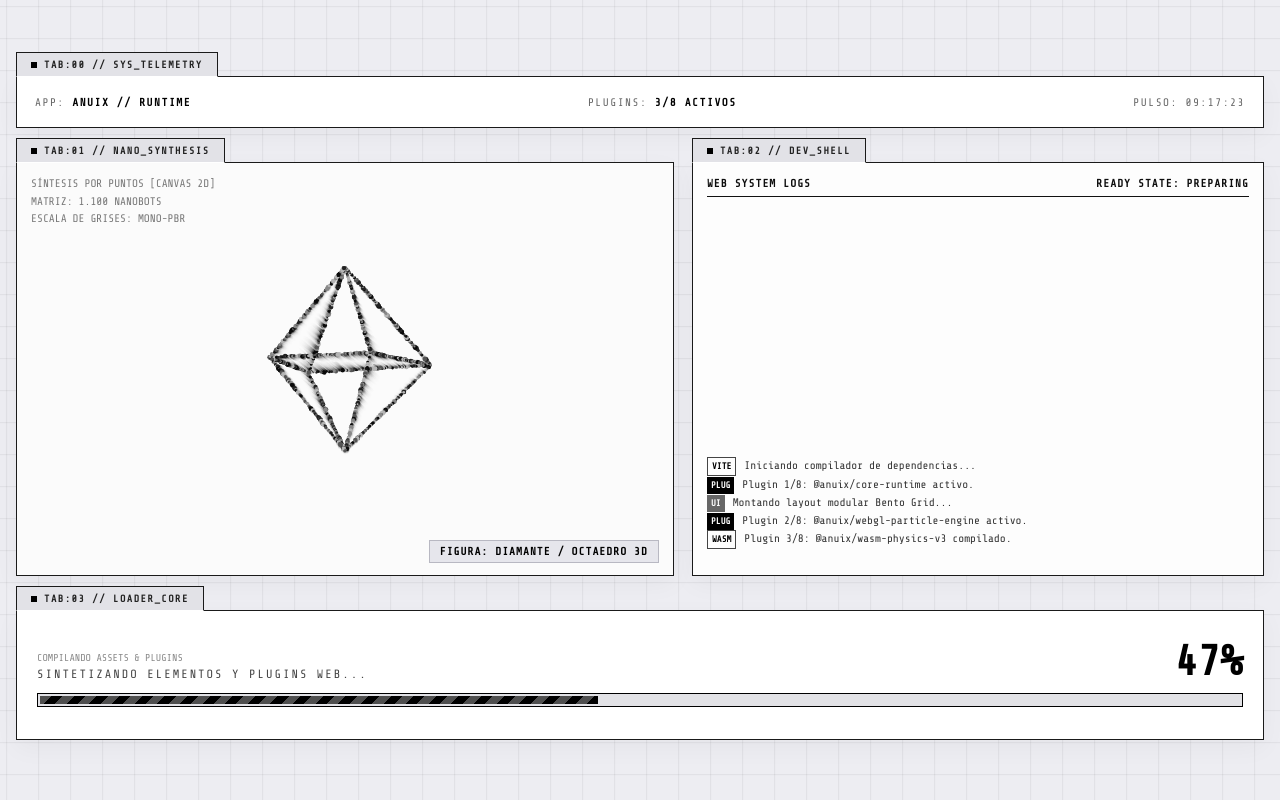
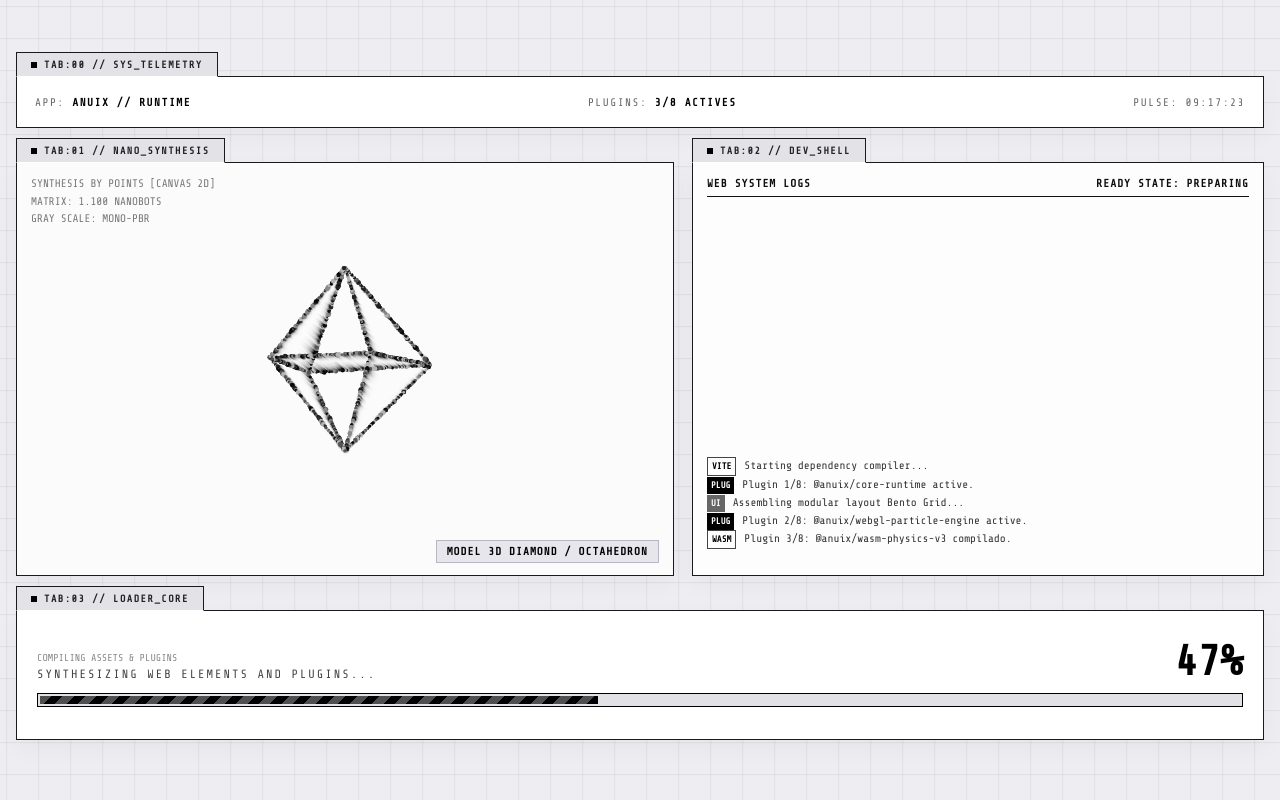
Before and after one commit to anuixdev/anuix-hub, a React (Vite) app: page / in a window 1280 px wide. Built offline with nearby package versions, Linux system fonts and the light colour scheme.

Commit message:
feat: LoadingScreen v1.1 finished. All in english

```diff
--- a/src/components/LoadingScreen.jsx
+++ b/src/components/LoadingScreen.jsx
@@ -3,18 +3,18 @@ import NanoCanvas from './NanoCanvas.jsx'
 import './css/LoadingScreen.css';
 
 const WEB_LOGS = [
-  { pill: "pill-plugin", type: "VITE", isPlugin: false, msg: "Iniciando compilador de dependencias..." },
-  { pill: "pill-ok",     type: "PLUG", isPlugin: true,  msg: "Plugin 1/8: @anuix/core-runtime activo." },
-  { pill: "pill-ui",     type: "UI  ", isPlugin: false, msg: "Montando layout modular Bento Grid..." },
-  { pill: "pill-ok",     type: "PLUG", isPlugin: true,  msg: "Plugin 2/8: @anuix/webgl-particle-engine activo." },
+  { pill: "pill-plugin", type: "VITE", isPlugin: false, msg: "Starting dependency compiler..." },
+  { pill: "pill-ok",     type: "PLUG", isPlugin: true,  msg: "Plugin 1/8: @anuix/core-runtime active." },
+  { pill: "pill-ui",     type: "UI  ", isPlugin: false, msg: "Assembling modular layout Bento Grid..." },
+  { pill: "pill-ok",     type: "PLUG", isPlugin: true,  msg: "Plugin 2/8: @anuix/webgl-particle-engine active." },
   { pill: "pill-plugin", type: "WASM", isPlugin: true,  msg: "Plugin 3/8: @anuix/wasm-physics-v3 compilado." },
-  { pill: "pill-ok",     type: "PLUG", isPlugin: true,  msg: "Plugin 4/8: @anuix/motion-physics-v2 activo." },
-  { pill: "pill-ui",     type: "CSS ", isPlugin: false, msg: "Compilando tokens monocromáticos PBR..." },
-  { pill: "pill-ok",     type: "PLUG", isPlugin: true,  msg: "Plugin 5/8: @anuix/pbr-shaders vinculado." },
-  { pill: "pill-ok",     type: "PLUG", isPlugin: true,  msg: "Plugin 6/8: @anuix/service-worker-cache activo." },
-  { pill: "pill-ok",     type: "PLUG", isPlugin: true,  msg: "Plugin 7/8: @anuix/tactile-feedback-core activo." },
-  { pill: "pill-ok",     type: "PLUG", isPlugin: true,  msg: "Plugin 8/8: @anuix/auth-session-gate verificado." },
-  { pill: "pill-ok",     type: "READY",isPlugin: false, msg: "Todos los módulos inicializados al 100%." },
+  { pill: "pill-ok",     type: "PLUG", isPlugin: true,  msg: "Plugin 4/8: @anuix/motion-physics-v2 active." },
+  { pill: "pill-ui",     type: "CSS ", isPlugin: false, msg: "Compiling monochrome PBR tokens..." },
+  { pill: "pill-ok",     type: "PLUG", isPlugin: true,  msg: "Plugin 5/8: @anuix/pbr-shaders linked." },
+  { pill: "pill-ok",     type: "PLUG", isPlugin: true,  msg: "Plugin 6/8: @anuix/service-worker-cache active." },
+  { pill: "pill-ok",     type: "PLUG", isPlugin: true,  msg: "Plugin 7/8: @anuix/tactile-feedback-core active." },
+  { pill: "pill-ok",     type: "PLUG", isPlugin: true,  msg: "Plugin 8/8: @anuix/auth-session-gate verified." },
+  { pill: "pill-ok",     type: "READY",isPlugin: false, msg: "All modules initialized to 100%." },
 ];
 
 export default function LoadingScreen({ children, onComplete, onLoaded }) {
@@ -30,7 +30,6 @@ export default function LoadingScreen({ children, onComplete, onLoaded }) {
   const [logs, setLogs] = useState([]);
   const [isCompleted, setIsCompleted] = useState(false);
 
-  // Estados de animación cinemática
   const [shutterClosed, setShutterClosed] = useState(false);
   const [laserState, setLaserState] = useState('');
   const [pointState, setPointState] = useState('');
@@ -39,7 +38,6 @@ export default function LoadingScreen({ children, onComplete, onLoaded }) {
   const [destPageActive, setDestPageActive] = useState(false);
   const [isAnimationDone, setIsAnimationDone] = useState(false);
 
-  // 1. Reloj de pulso
   useEffect(() => {
     const timer = setInterval(() => {
       setClock(new Date().toTimeString().split(' ')[0]);
@@ -47,10 +45,9 @@ export default function LoadingScreen({ children, onComplete, onLoaded }) {
     return () => clearInterval(timer);
   }, []);
 
-  // 2. Mecanografía inicial
   useEffect(() => {
     const tTitle = "ANUIX HUB";
-    const tSub = "[ WEB CORE ENVIRONMENT // V 4.2 ]";
+    const tSub = "[ WEB CORE ENVIRONMENT // V 1.0 ]";
     let i = 0, j = 0;
 
     const intervalTitle = setInterval(() => {
@@ -77,7 +74,6 @@ export default function LoadingScreen({ children, onComplete, onLoaded }) {
     return () => clearInterval(intervalTitle);
   }, []);
 
-  // 3. Simulación de carga asíncrona
   useEffect(() => {
     if (!hudOpened || isCompleted) return;
 
@@ -108,16 +104,15 @@ export default function LoadingScreen({ children, onComplete, onLoaded }) {
           logIndex = targetLogIdx;
         }
 
-        if (currentProgress < 30) setStatusMsg("CARGANDO MÓDULOS DEL NÚCLEO...");
-        else if (currentProgress < 70) setStatusMsg("SINTETIZANDO ELEMENTOS Y PLUGINS WEB...");
-        else if (currentProgress < 98) setStatusMsg("OPTIMIZANDO DISPERSIÓN DE GRISES Y DOM...");
+        if (currentProgress < 30) setStatusMsg("LOADING MODULES FROM CORE...");
+        else if (currentProgress < 70) setStatusMsg("SYNTHESIZING WEB ELEMENTS AND PLUGINS...");
+        else if (currentProgress < 98) setStatusMsg("OPTIMIZING GRAY AND DOM DISPERSION...");
       }
     }, 45);
 
     return () => clearInterval(interval);
   }, [hudOpened, isCompleted]);
 
-  // 4. Secuencia cinemática final
   useEffect(() => {
     if (!isCompleted) return;
 
@@ -139,12 +134,10 @@ export default function LoadingScreen({ children, onComplete, onLoaded }) {
               setPointState('hidden');
               setRippleActive(true);
 
-              // Nacimiento de la circunferencia y expansión circular
               const t6 = setTimeout(() => {
                 setCircumferenceExpand(true);
                 setDestPageActive(true);
 
-                // Fin total: desmontar loader y pasar a la web nativa
                 const t7 = setTimeout(() => {
                   setIsAnimationDone(true);
                   if (typeof onComplete === 'function') onComplete();
@@ -172,7 +165,6 @@ export default function LoadingScreen({ children, onComplete, onLoaded }) {
     return () => clearTimeout(t1);
   }, [isCompleted, onComplete, onLoaded]);
 
-  // Al finalizar la animación, desmontamos el loader y dejamos la web nativa navegable
   if (isAnimationDone) {
     return (
       <main className="anuix-main-site">
@@ -185,7 +177,6 @@ export default function LoadingScreen({ children, onComplete, onLoaded }) {
     <div className="anuix-loader-container">
       <div className="bg-grid"></div>
 
-      {/* 1. INTRO SPLASH */}
       <div id="splash-intro" className={splashFade ? 'fade-out' : ''}>
         <div className="typewriter-title">
           <span>{titleText}</span>
@@ -197,13 +188,12 @@ export default function LoadingScreen({ children, onComplete, onLoaded }) {
         </div>
       </div>
 
-      {/* 2. HUD GRID */}
       <div className={`hud-grid ${hudOpened ? 'opened' : ''}`}>
         <div className="hud-box box-header">
           <div className="tab-handle">TAB:00 // SYS_TELEMETRY</div>
           <div className="tag">APP: <strong>ANUIX // RUNTIME</strong></div>
-          <div className="tag">PLUGINS: <strong>{activePlugins}/8 ACTIVOS</strong></div>
-          <div className="tag">PULSO: <span>{clock}</span></div>
+          <div className="tag">PLUGINS: <strong>{activePlugins}/8 ACTIVES</strong></div>
+          <div className="tag">PULSE: <span>{clock}</span></div>
         </div>
 
         <div className="hud-box box-canvas">
@@ -235,7 +225,7 @@ export default function LoadingScreen({ children, onComplete, onLoaded }) {
           <div className="progress-meta">
             <div>
               <div style={{ fontSize: 10, color: '#888', marginBottom: 4 }}>
-                {isCompleted ? "ESTADO DE SISTEMA: AUTENTICADO" : "COMPILANDO ASSETS & PLUGINS"}
+                {isCompleted ? "SYSTEM STATUS: AUTENTICATED" : "COMPILING ASSETS & PLUGINS"}
               </div>
               <div className="status-text">
                 {isCompleted ? (
@@ -255,13 +245,11 @@ export default function LoadingScreen({ children, onComplete, onLoaded }) {
         </div>
       </div>
 
-      {/* COMPUERTAS BLINDADAS */}
       <div id="shutter-gate" className={shutterClosed ? 'closed' : ''}>
         <div className="shutter-panel shutter-top" />
         <div className="shutter-panel shutter-bottom" />
       </div>
 
-      {/* LÁSER Y BOLA KINÉTICA */}
       <div id="laser-beam" className={laserState} />
       <div
         id="laser-singularity"
@@ -269,17 +257,14 @@ export default function LoadingScreen({ children, onComplete, onLoaded }) {
         style={{ opacity: pointState === 'hidden' ? 0 : undefined }}
       />
 
-      {/* ONDAS EN EL IMPACTO INFERIOR */}
       <div id="ripple-container" className={rippleActive ? 'active' : ''}>
         <div className="ripple-wave wave-1" />
         <div className="ripple-wave wave-2" />
         <div className="ripple-wave wave-3" />
       </div>
 
-      {/* CIRCUNFERENCIA EXPANSIVA BLANCA */}
       <div id="main-circumference" className={circumferenceExpand ? 'expand' : ''} />
 
-      {/* REVELACIÓN CIRCULAR DEL HERO */}
       <div id="dest-reveal-circle" className={destPageActive ? 'active' : ''}>
         {children}
       </div>
--- a/src/components/NanoCanvas.jsx
+++ b/src/components/NanoCanvas.jsx
@@ -1,6 +1,5 @@
 import React, { useRef, useEffect, useState } from 'react';
 
-// --- PROYECCIÓN 3D ISOMÉTRICA ---
 function project3D(x, y, z, scale, rotX, rotY, cx, cy) {
   const x1 = x * Math.cos(rotY) + z * Math.sin(rotY);
   const z1 = -x * Math.sin(rotY) + z * Math.cos(rotY);
@@ -15,10 +14,9 @@ function project3D(x, y, z, scale, rotX, rotY, cx, cy) {
   };
 }
 
-// --- CATÁLOGO DE FIGURAS 3D ---
 const FIGURAS = [
   {
-    nombre: 'FIGURA: CUBO ISOMÉTRICO 3D',
+    nombre: 'MODEL: 3D ISOMETRIC CUBE',
     fn: (p, scale, t, cx, cy) => {
       const S = 0.60;
       const edges = [
@@ -37,7 +35,7 @@ const FIGURAS = [
     },
   },
   {
-    nombre: 'FIGURA: PIRÁMIDE VECTORIAL 3D',
+    nombre: 'MODEL: 3D VECTOR PYRAMID',
     fn: (p, scale, t, cx, cy) => {
       const S = 0.65, baseY = 0.50, apexY = -0.50;
       const edges = [
@@ -57,7 +55,7 @@ const FIGURAS = [
     },
   },
   {
-    nombre: 'FIGURA: DIAMANTE / OCTAEDRO 3D',
+    nombre: 'MODEL 3D DIAMOND / OCTAHEDRON',
     fn: (p, scale, t, cx, cy) => {
       const S = 0.65, H = 0.70;
       const edges = [
@@ -76,7 +74,7 @@ const FIGURAS = [
     },
   },
   {
-    nombre: 'FIGURA: ESFERA DE ANILLOS ORBITALES',
+    nombre: 'MODEL: SPHERE OF ORBITAL RINGS',
     fn: (p, scale, t, cx, cy) => {
       const ring = Math.floor(p * 3);
       const theta = (p * 3 % 1) * Math.PI * 2;
@@ -89,7 +87,7 @@ const FIGURAS = [
     },
   },
   {
-    nombre: 'FIGURA: PRISMA HEXAGONAL 3D',
+    nombre: 'MODEL: HEXAGONAL PRISM',
     fn: (p, scale, t, cx, cy) => {
       const hexSide = Math.floor(p * 6);
       const sub = (p * 6) % 1;
@@ -125,7 +123,6 @@ export default function NanoCanvas() {
   const [selectedFigure, setSelectedFigure] = useState(null);
 
   useEffect(() => {
-    // Selección aleatoria fija para toda la sesión
     const fig = FIGURAS[Math.floor(Math.random() * FIGURAS.length)];
     setSelectedFigure(fig);
 
@@ -209,12 +206,12 @@ export default function NanoCanvas() {
   return (
     <div className="canvas-inner" ref={containerRef}>
       <div className="canvas-overlay-top">
-        SÍNTESIS POR PUNTOS [CANVAS 2D]<br />
-        MATRIZ: 1.100 NANOBOTS<br />
-        ESCALA DE GRISES: MONO-PBR
+        SYNTHESIS BY POINTS [CANVAS 2D]<br />
+        MATRIX: 1.100 NANOBOTS<br />
+        GRAY SCALE: MONO-PBR
       </div>
       <div className="figure-badge">
-        {selectedFigure ? selectedFigure.nombre : 'CALCULANDO FIGURA...'}
+        {selectedFigure ? selectedFigure.nombre : 'CALCULATING MODEL...'}
       </div>
       <canvas ref={canvasRef} />
     </div>
```
